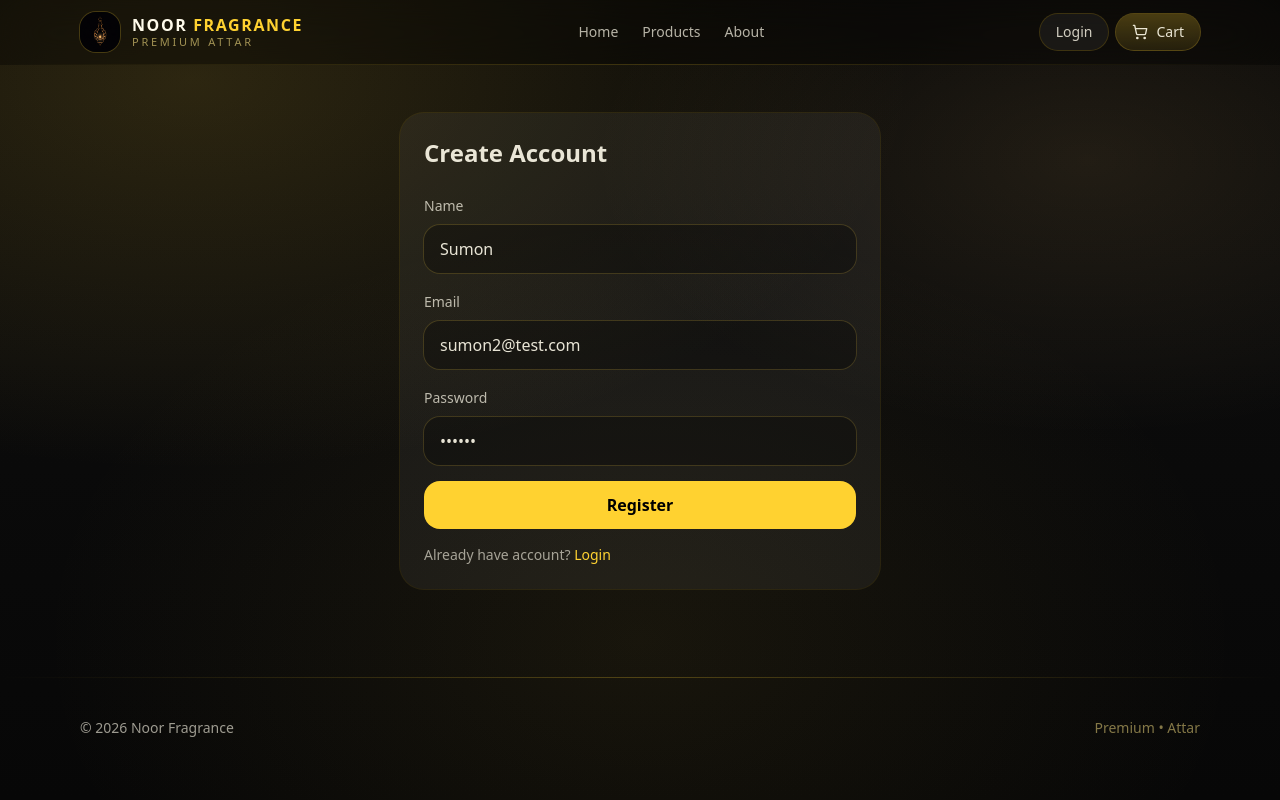
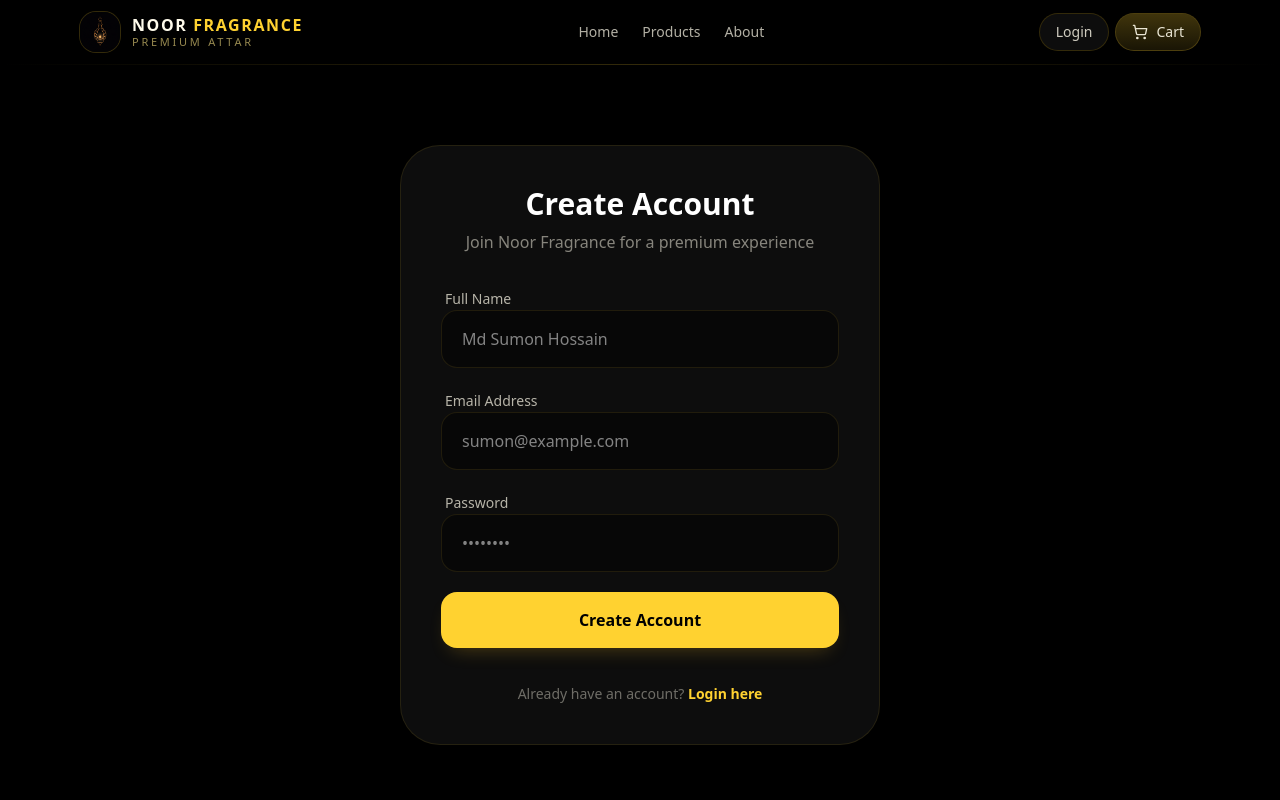
Before and after one commit to sumon2003/Noor-Fragrance-Shop, a React (Vite) app in the folder client/: page /register in a window 1280 px wide. Shown: the top 800 px of the page. Built offline with nearby package versions, Linux system fonts and the light colour scheme; no server answers.

Commit message:
Update registration flow and email verification process

```diff
--- a/client/src/pages/Register.jsx
+++ b/client/src/pages/Register.jsx
@@ -3,24 +3,28 @@ import { Link, useNavigate } from "react-router-dom";
 import Navbar from "../components/Navbar";
 import Footer from "../components/Footer";
 import { useAuth } from "../context/AuthContext";
+import { Mail, CheckCircle2, Loader2, ArrowRight } from "lucide-react";
 
 export default function Register() {
   const nav = useNavigate();
   const { register } = useAuth();
 
-  const [name, setName] = useState("Sumon");
-  const [email, setEmail] = useState("sumon2@test.com");
-  const [password, setPassword] = useState("123456");
+  const [name, setName] = useState("");
+  const [email, setEmail] = useState("");
+  const [password, setPassword] = useState("");
   const [loading, setLoading] = useState(false);
   const [err, setErr] = useState("");
+  const [isSuccess, setIsSuccess] = useState(false); // রেজিস্ট্রেশন সফল কি না তা ট্র্যাকিং করার জন্য
 
   const onSubmit = async (e) => {
     e.preventDefault();
     setErr("");
     setLoading(true);
     try {
+      // রেজিস্ট্রেশন কল করা
       await register({ name, email, password });
-      nav("/", { replace: true });
+      // সফল হলে ডিরেক্ট হোম পেজে না পাঠিয়ে সাকসেস মেসেজ দেখানো
+      setIsSuccess(true);
     } catch (e2) {
       setErr(e2.message || "Register failed");
     } finally {
@@ -29,33 +33,62 @@ export default function Register() {
   };
 
   return (
-    <div className="min-h-screen text-amber-50/90">
+    <div className="min-h-screen text-amber-50/90 bg-black">
       <Navbar />
-      <main className="max-w-lg mx-auto px-4 py-12">
-        <div className="rounded-3xl bg-white/5 ring-1 ring-amber-300/10 p-6">
-          <h1 className="text-2xl font-semibold">Create Account</h1>
+      <main className="max-w-lg mx-auto px-4 py-20 flex items-center justify-center min-h-[calc(100vh-200px)]">
+
+        {/* যদি রেজিস্ট্রেশন সফল হয় তবে এই ভিউটি দেখাবে */}
+        {isSuccess ? (
+          <div className="w-full rounded-[2.5rem] bg-white/5 border border-amber-300/10 p-10 text-center space-y-6 backdrop-blur-xl animate-in zoom-in duration-500">
+            <div className="inline-flex p-5 rounded-full bg-amber-300/10 text-amber-300 mb-2">
+              <Mail size={48} className="animate-bounce" />
+            </div>
+            <h1 className="text-3xl font-bold text-white">Check Your Email</h1>
+            <p className="text-amber-50/60 leading-relaxed">
+              We've sent a verification link to <span className="text-amber-300 font-semibold">{email}</span>.
+              Please verify your email to activate your account.
+            </p>
+            <div className="pt-4">
+              <Link
+                to="/login"
+                className="inline-flex items-center gap-2 bg-amber-300 text-black px-8 py-3 rounded-2xl font-bold hover:bg-amber-200 transition shadow-[0_0_20px_rgba(251,191,36,0.15)]"
+              >
+                Go to Login <ArrowRight size={18} />
+              </Link>
+            </div>
+          </div>
+        ) : (
+          /* রেজিস্ট্রেশন ফর্ম */
+          <div className="w-full rounded-[2.5rem] bg-white/5 border border-amber-300/10 p-8 md:p-10 backdrop-blur-md">
+            <div className="space-y-2 mb-8 text-center">
+              <h1 className="text-3xl font-bold text-white">Create Account</h1>
+              <p className="text-amber-50/50">Join Noor Fragrance for a premium experience</p>
+            </div>
 
             {err && (
-            <div className="mt-4 rounded-2xl bg-red-500/10 ring-1 ring-red-500/20 p-3 text-red-200 text-sm">
+              <div className="mb-6 rounded-2xl bg-red-500/10 ring-1 ring-red-500/20 p-4 text-red-200 text-sm flex items-center gap-3 animate-in slide-in-from-top duration-300">
+                <span className="shrink-0 h-2 w-2 rounded-full bg-red-500"></span>
                 {err}
               </div>
             )}
 
-          <form onSubmit={onSubmit} className="mt-6 space-y-4">
-            <div>
-              <label className="text-sm text-amber-50/70">Name</label>
+            <form onSubmit={onSubmit} className="space-y-5">
+              <div className="space-y-2">
+                <label className="text-sm font-medium text-amber-50/70 ml-1">Full Name</label>
                 <input
-                className="mt-2 w-full rounded-2xl bg-black/30 ring-1 ring-amber-300/15 px-4 py-3 outline-none focus:ring-amber-300/35"
+                  className="w-full rounded-2xl bg-black/40 border border-amber-300/10 px-5 py-4 outline-none focus:border-amber-300/40 focus:ring-4 focus:ring-amber-300/5 transition-all text-white"
+                  placeholder="Md Sumon Hossain"
                   value={name}
                   onChange={(e) => setName(e.target.value)}
                   required
                 />
               </div>
 
-            <div>
-              <label className="text-sm text-amber-50/70">Email</label>
+              <div className="space-y-2">
+                <label className="text-sm font-medium text-amber-50/70 ml-1">Email Address</label>
                 <input
-                className="mt-2 w-full rounded-2xl bg-black/30 ring-1 ring-amber-300/15 px-4 py-3 outline-none focus:ring-amber-300/35"
+                  className="w-full rounded-2xl bg-black/40 border border-amber-300/10 px-5 py-4 outline-none focus:border-amber-300/40 focus:ring-4 focus:ring-amber-300/5 transition-all text-white"
+                  placeholder="sumon@example.com"
                   value={email}
                   onChange={(e) => setEmail(e.target.value)}
                   type="email"
@@ -63,10 +96,11 @@ export default function Register() {
                 />
               </div>
 
-            <div>
-              <label className="text-sm text-amber-50/70">Password</label>
+              <div className="space-y-2">
+                <label className="text-sm font-medium text-amber-50/70 ml-1">Password</label>
                 <input
-                className="mt-2 w-full rounded-2xl bg-black/30 ring-1 ring-amber-300/15 px-4 py-3 outline-none focus:ring-amber-300/35"
+                  className="w-full rounded-2xl bg-black/40 border border-amber-300/10 px-5 py-4 outline-none focus:border-amber-300/40 focus:ring-4 focus:ring-amber-300/5 transition-all text-white"
+                  placeholder="••••••••"
                   value={password}
                   onChange={(e) => setPassword(e.target.value)}
                   type="password"
@@ -76,19 +110,27 @@ export default function Register() {
 
               <button
                 disabled={loading}
-              className="w-full rounded-2xl bg-amber-300 text-black font-semibold py-3 hover:bg-amber-200 transition disabled:opacity-50"
+                className="w-full mt-4 rounded-2xl bg-amber-300 text-black font-bold py-4 hover:bg-amber-200 hover:scale-[1.02] active:scale-[0.98] transition-all disabled:opacity-50 disabled:scale-100 flex items-center justify-center gap-2 shadow-[0_10px_20px_-10px_rgba(251,191,36,0.3)]"
               >
-              {loading ? "Creating..." : "Register"}
+                {loading ? (
+                  <>
+                    <Loader2 className="animate-spin" size={20} />
+                    Processing...
+                  </>
+                ) : (
+                  "Create Account"
+                )}
               </button>
 
-            <div className="text-sm text-amber-50/60">
-              Already have account?{" "}
-              <Link className="text-amber-300 hover:text-amber-200" to="/login">
-                Login
+              <div className="text-center pt-4 text-sm text-amber-50/40">
+                Already have an account?{" "}
+                <Link className="text-amber-300 font-semibold hover:text-amber-200 transition" to="/login">
+                  Login here
                 </Link>
               </div>
             </form>
           </div>
+        )}
       </main>
       <Footer />
     </div>
--- a/client/src/pages/VerifyEmail.jsx
+++ b/client/src/pages/VerifyEmail.jsx
@@ -20,10 +20,15 @@ export default function VerifyEmail() {
       setStatus("loading");
       setMessage("Verifying your email...");
 
-        const res = await fetch(`${API_BASE}/api/auth/verify-email/${token}`);
+      // এখানে '/verify-email/' অংশটি নিশ্চিত করুন
+      const url = `${API_BASE}/api/auth/verify-email/${token}`;
+      console.log("🚀 Sending request to:", url); // কনসোলে ইউআরএল চেক করার জন্য
+
+      const res = await fetch(url);
       const data = await res.json().catch(() => ({}));
 
       if (!res.ok) {
+        // যদি সার্ভার 400 দেয়, তবে এখানে ক্যাচ হবে
         throw new Error(data?.message || "Verification failed");
       }
 
```
Also changed, not shown: 1 other file (tests, documents, lock files or other folders). Lines whose indentation alone changed are shown as unchanged.
